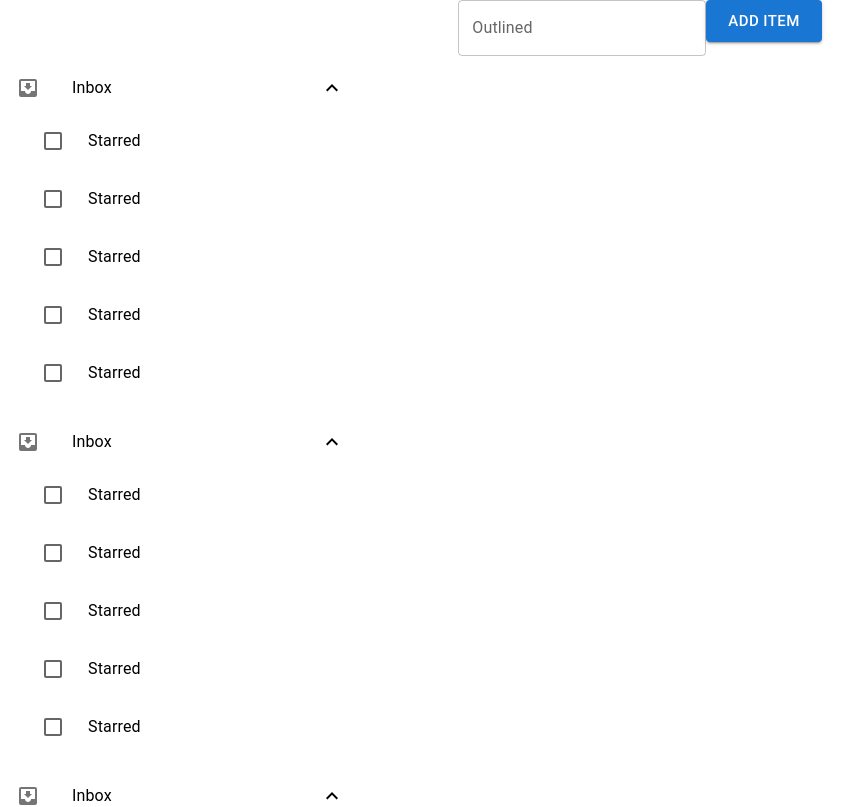
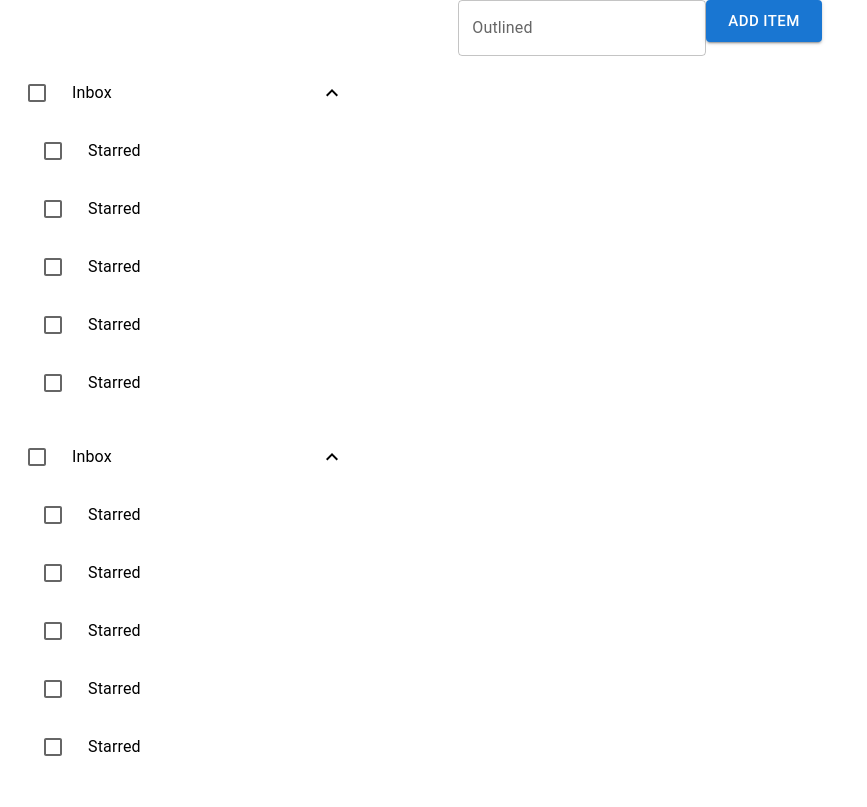
Before and after one commit to akarj/To-Do-List-App, a React (Create React App) app in the folder client/: page / in a window 1280 px wide. Shown: the top 807 px of the page, without its empty margins (0-867 px from the left). Built offline with nearby package versions, Linux system fonts and the light colour scheme.

Commit message:
Base UI for the List was formed!!

```diff
--- a/client/src/Components/ListItems/ListItems.jsx
+++ b/client/src/Components/ListItems/ListItems.jsx
@@ -26,7 +26,7 @@ const ListItems = () => {
     >
       <ListItemButton onClick={handleClick}>
         <ListItemIcon>
-          <InboxIcon />
+          <Checkbox />
         </ListItemIcon>
         <ListItemText primary="Inbox" />
         {open ? <ExpandLess /> : <ExpandMore />}
```
